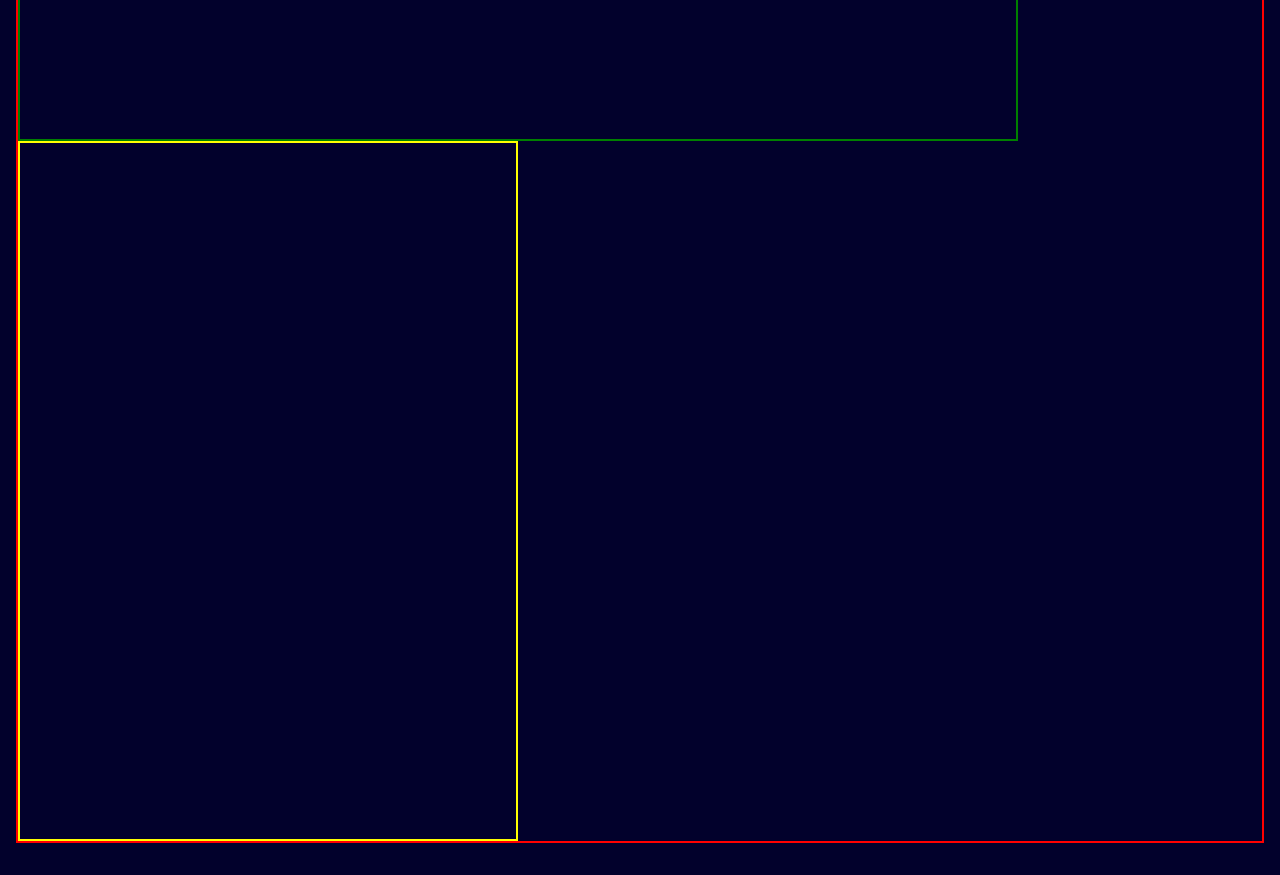
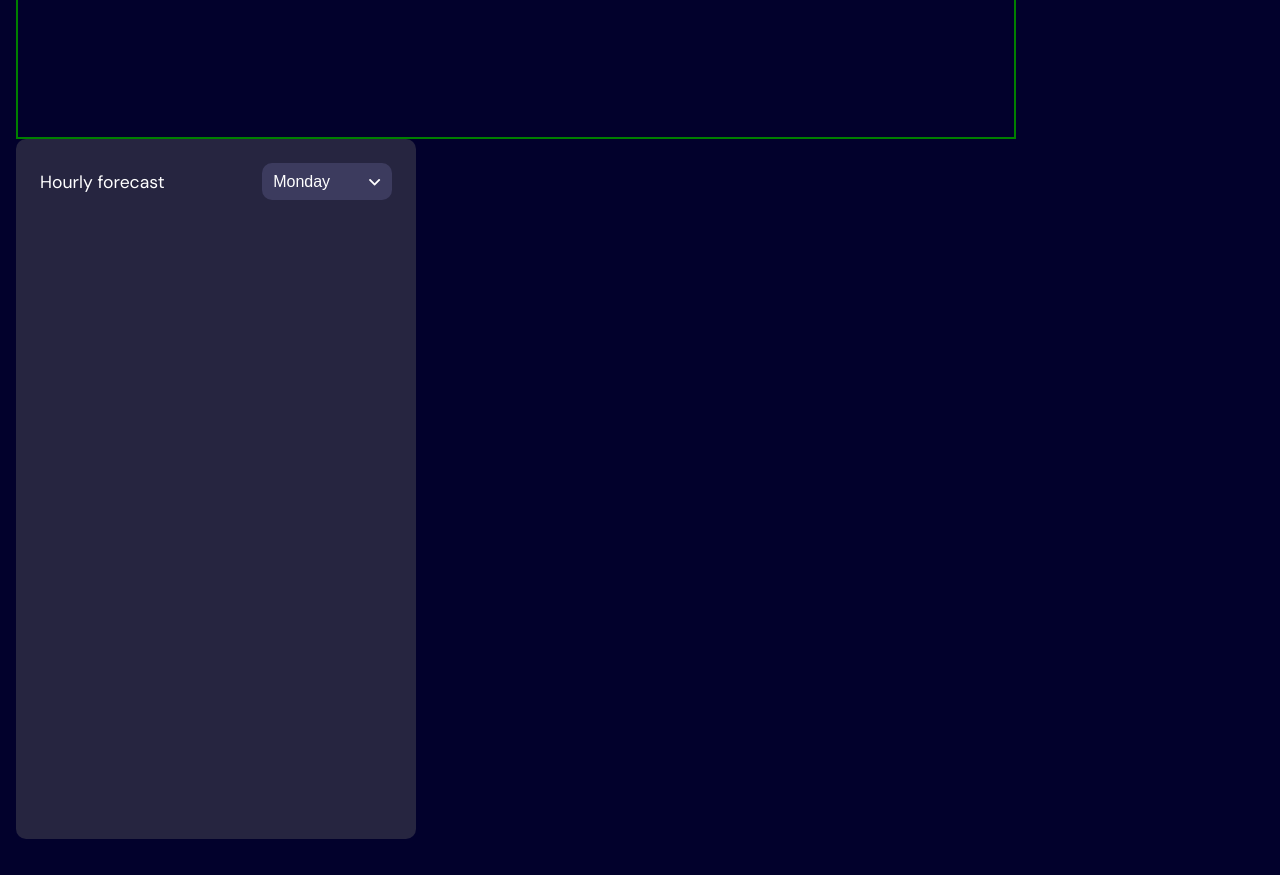
Before and after one commit to aleksandrekas/weather-app, a React (Vite) app: page / in a window 1280 px wide. Shown: the part 940-1815 px from the top of the page. Built offline with nearby package versions, Linux system fonts and the light colour scheme.

Commit message:
added baer and button for selecting days in dayforecast

```diff
--- a/src/components/WeatherBar.tsx
+++ b/src/components/WeatherBar.tsx
@@ -1,10 +1,22 @@
-
-
+import dropDownIcon from "../assets/icons/Units Dropdown Icon.svg"
+import { useState } from "react"
 
 
 
 
 export default function WeatherBar(){
+    const [toggleSelector,SetSelector] = useState(false)
+    const [selectedDay,setDay] = useState('Monday')
+
+
+    function selectDay(e:React.MouseEvent<HTMLButtonElement>){
+        setDay(e.currentTarget.value)
+        SetSelector(false)
+    }
+
+
+
+
     return(
         <div className="holder">
             <div className="leftSideInfo">
@@ -14,7 +26,34 @@ export default function WeatherBar(){
                 <div className="detailedForecast"></div>
                 <div className="dailyForecast"></div>
             </div>
-            <div className="hourlyForecast"></div>
+            <div className="hourlyForecast">
+                <div className="daySelector">
+                    <p>Hourly forecast</p>
+                    <button onClick={()=>{SetSelector(!toggleSelector)}} className="dropDownbtn days">
+                        <p>{selectedDay}</p>
+                        <img src={dropDownIcon} alt="dropDown-icon" />
+                    </button>
+                    <div className="days_options" style={{display:toggleSelector? 'flex':'none'}}>
+                        <DayButton day={"Monday"} state={selectedDay} callback={selectDay} />
+                        <DayButton day={"Tuesday"} state={selectedDay} callback={selectDay} />
+                        <DayButton day={"Wednesday"} state={selectedDay} callback={selectDay} />
+                        <DayButton day={"Thursday"} state={selectedDay} callback={selectDay} />
+                        <DayButton day={"Friday"} state={selectedDay} callback={selectDay} />
+                        <DayButton day={"Saturday"} state={selectedDay} callback={selectDay} />
+                        <DayButton day={"Sunday"} state={selectedDay} callback={selectDay} />
+                    </div>
+                </div>
+            </div>
         </div>
     )
 }
+
+
+
+
+
+function DayButton({day,callback,state}:{day:string,callback:any,state:string}){
+    return(
+        <button  className={`weekDay ${state === day? "selected":""}`} onClick={callback} value={day}>{day}</button>
+    )
+}
--- a/src/index.css
+++ b/src/index.css
@@ -276,7 +276,6 @@ body{
     flex-direction: row;
     align-items: center;
     flex-wrap: wrap;
-    border: 2px solid red;
 }
 
 
@@ -291,7 +290,75 @@ body{
 
 
 .hourlyForecast{
-    width: 500px;
+    width: 400px;
     height: 700px;
-    border: 2px solid yellow;
+    border-radius: 10px;
+    padding: 24px;
+    background-color: var(--neutral-800);
 }
+
+
+
+.daySelector{
+    display: flex;
+    justify-content: space-between;
+    align-items: center;
+    width: 100%;
+    position: relative;
+}
+
+.daySelector p{
+    color: var(--neutral-0);
+    font-size: 1.1rem;
+}
+
+.days{
+    width: 130px;
+    height: 37px;
+    background-color: var(--neutral-600);
+    border-radius: 10px;
+    justify-content: space-between;
+}
+
+.days p{
+    font-size: 1rem;
+    margin: 0 10px 0 0;
+}
+
+.days_options{
+    width: 212px;
+    height: 313px;
+    background-color: var(--neutral-800);
+    border-radius: 10px;
+    padding: 0.5rem;
+    position: absolute;
+    border: 1px solid var(--neutral-600);
+    right: 0;
+    top: 50px;
+    display: flex;
+    justify-content: space-evenly;
+    align-items: center;
+    flex-direction: column;
+}
+
+.weekDay{
+    width: 100%;
+    height: 39px;
+    text-align: start;
+    border-radius: 6px;
+    border: none;
+    color: var(--neutral-0);
+    background-color: var(--neutral-800);
+    font-size: 1rem;
+    letter-spacing: 1px;
+    padding: 0.5rem;
+    cursor: pointer;
+}
+
+.weekDay:hover{
+    background-color: var(--neutral-700);
+}
+
+.selected{
+    background-color: var(--neutral-700);
+}
```
